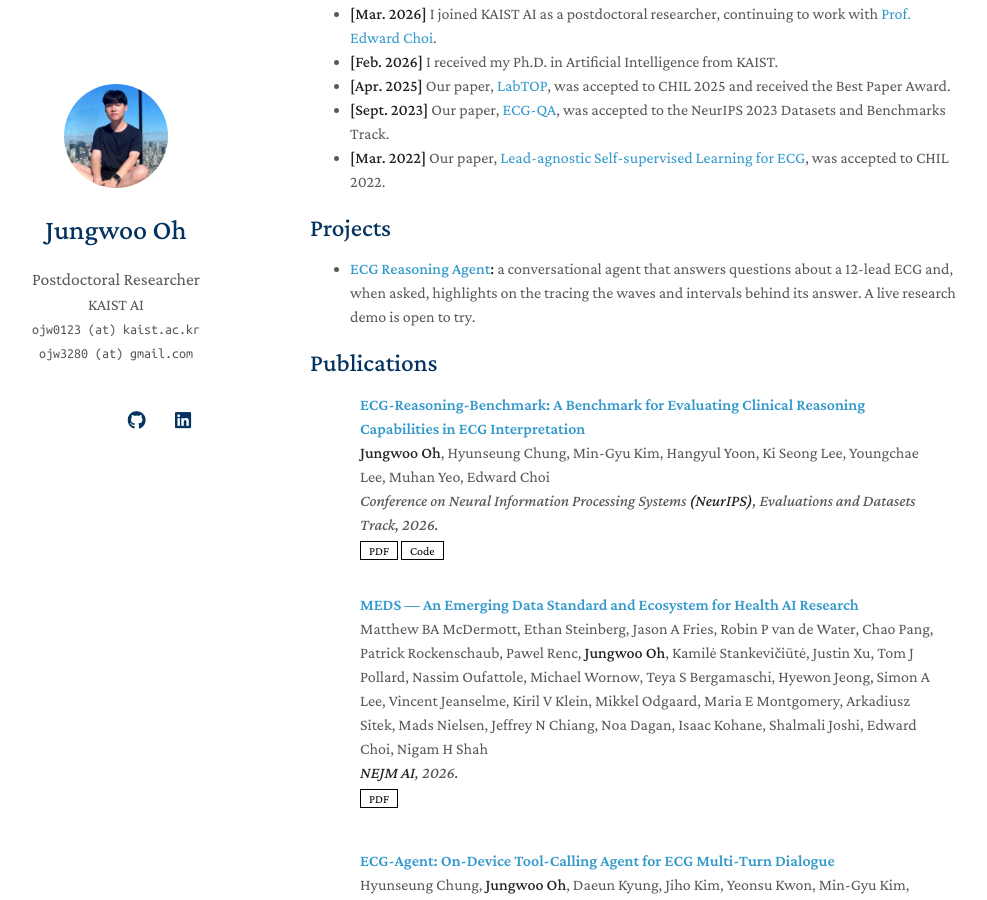
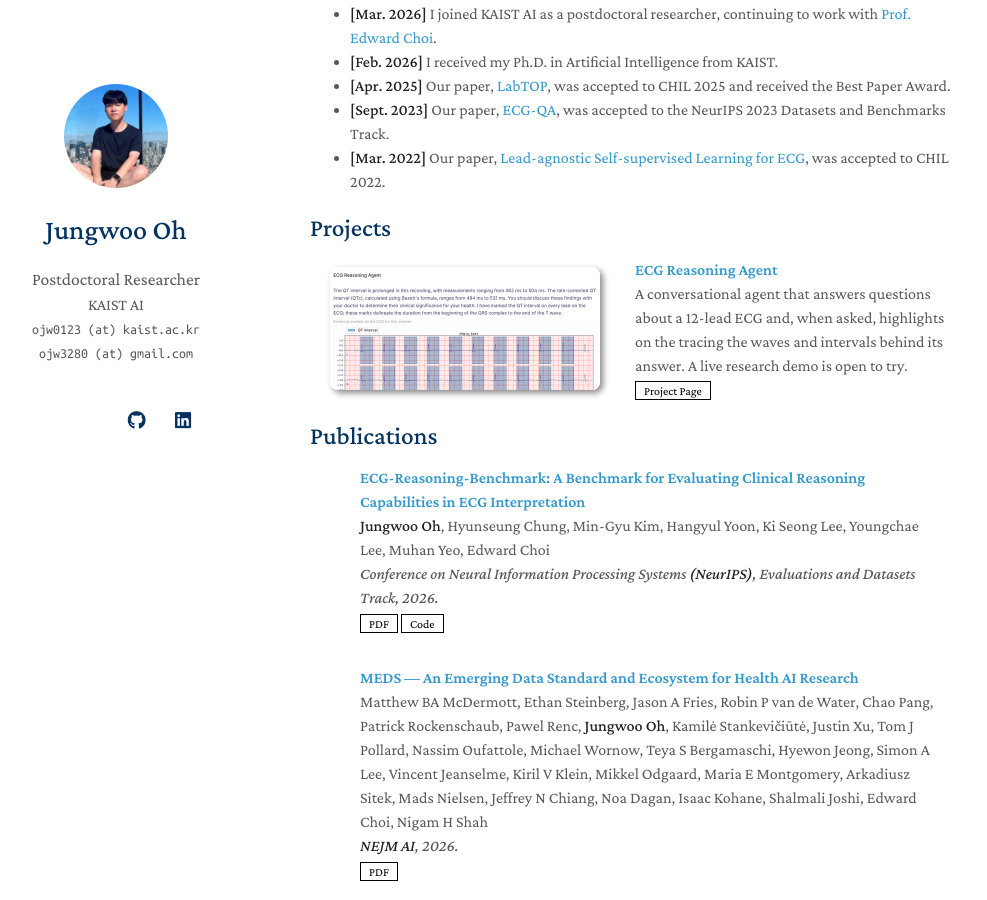
Before and after one commit to Jwoo5/jwoo5.github.io, a Jekyll site: the page built from index.md, in a window 1280 px wide and 900 px high, scrolled down 800 px. Shown: the whole window, without its empty margins (160-1147 px from the left). Built offline with Jekyll 4.4.1, drawn with Linux system fonts in a browser that asks for light colours; a style sheet for code colours, icons or effects is not loaded; our own code applies the rules of GitHub Pages for plain Markdown files.

Commit message:
Show the ECG Reasoning Agent project with a thumbnail
The Projects entry is laid out like a publication row: an animated
thumbnail (the answer's QT sentence highlighted, then the QT marks on
the tracing), the title, the description and a Project Page button. A
still image replaces the animation for readers who ask for reduced
motion.

Co-Authored-By: Claude Opus 5.5 <noreply@anthropic.com>

```diff
--- a/index.md
+++ b/index.md
@@ -28,7 +28,31 @@ Building on my experience in constructing ECG datasets, I am currently working o
 
 ## Projects
 
-- **[ECG Reasoning Agent](./ecg-reasoning-agent/):** a conversational agent that answers questions about a 12-lead ECG and, when asked, highlights on the tracing the waves and intervals behind its answer. A live research demo is open to try.
+<div class="publications" style="margin-top: 1rem;">
+<ol class="bibliography">
+
+<li>
+<div class="pub-row" style="flex-wrap: wrap;">
+  <div class="col-sm-3 abbr" style="position: relative;padding-right: 15px;padding-left: 15px;flex-shrink: 0;">
+    <a href="./ecg-reasoning-agent/">
+      <picture>
+        <source srcset="./assets/img/ecg-reasoning-agent-thumb.jpg" media="(prefers-reduced-motion: reduce)" />
+        <img src="./assets/img/ecg-reasoning-agent-thumb.gif" class="teaser img-fluid z-depth-1" width="270" height="123" alt="Preview of the ECG Reasoning Agent: in its answer, the sentence judging the QT interval prolonged is highlighted, and boxes mark the QT interval on the 12-lead tracing." />
+      </picture>
+    </a>
+  </div>
+  <div class="col-sm-9" style="position: relative;padding-right: 15px;padding-left: 20px;flex: 1 1 240px;">
+    <div class="title"><a href="./ecg-reasoning-agent/">ECG Reasoning Agent</a></div>
+    <div class="periodical">A conversational agent that answers questions about a 12-lead ECG and, when asked, highlights on the tracing the waves and intervals behind its answer. A live research demo is open to try.</div>
+    <div class="links">
+      <a href="./ecg-reasoning-agent/" class="btn btn-sm z-depth-0" role="button" style="font-size:12px;">Project Page</a>
+    </div>
+  </div>
+</div>
+</li>
+
+</ol>
+</div>
 
 {% include_relative _includes/publications.md %}
 
```
Also changed, not shown: assets/img/ecg-reasoning-agent-thumb.gif (added), assets/img/ecg-reasoning-agent-thumb.jpg (added).
